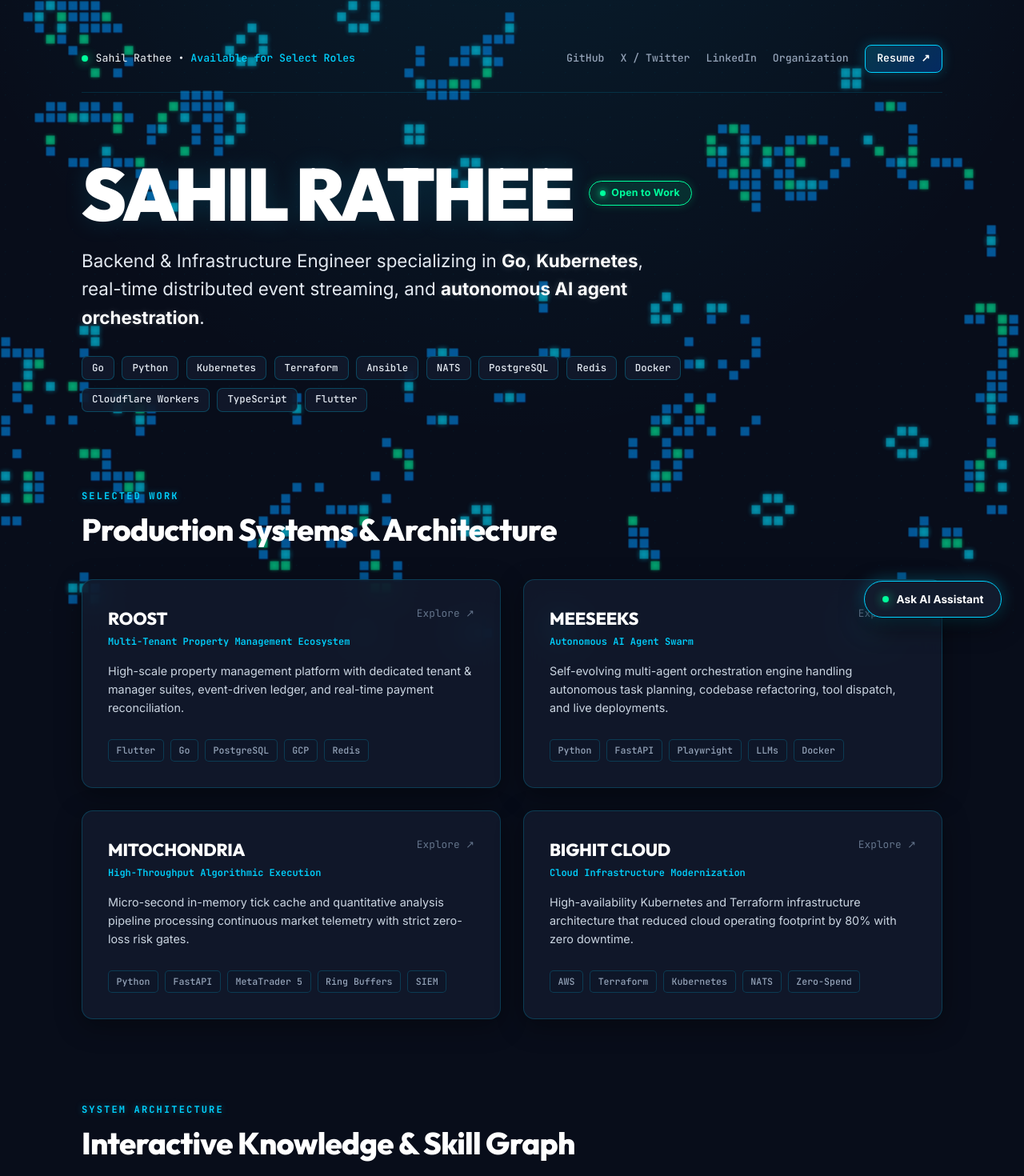
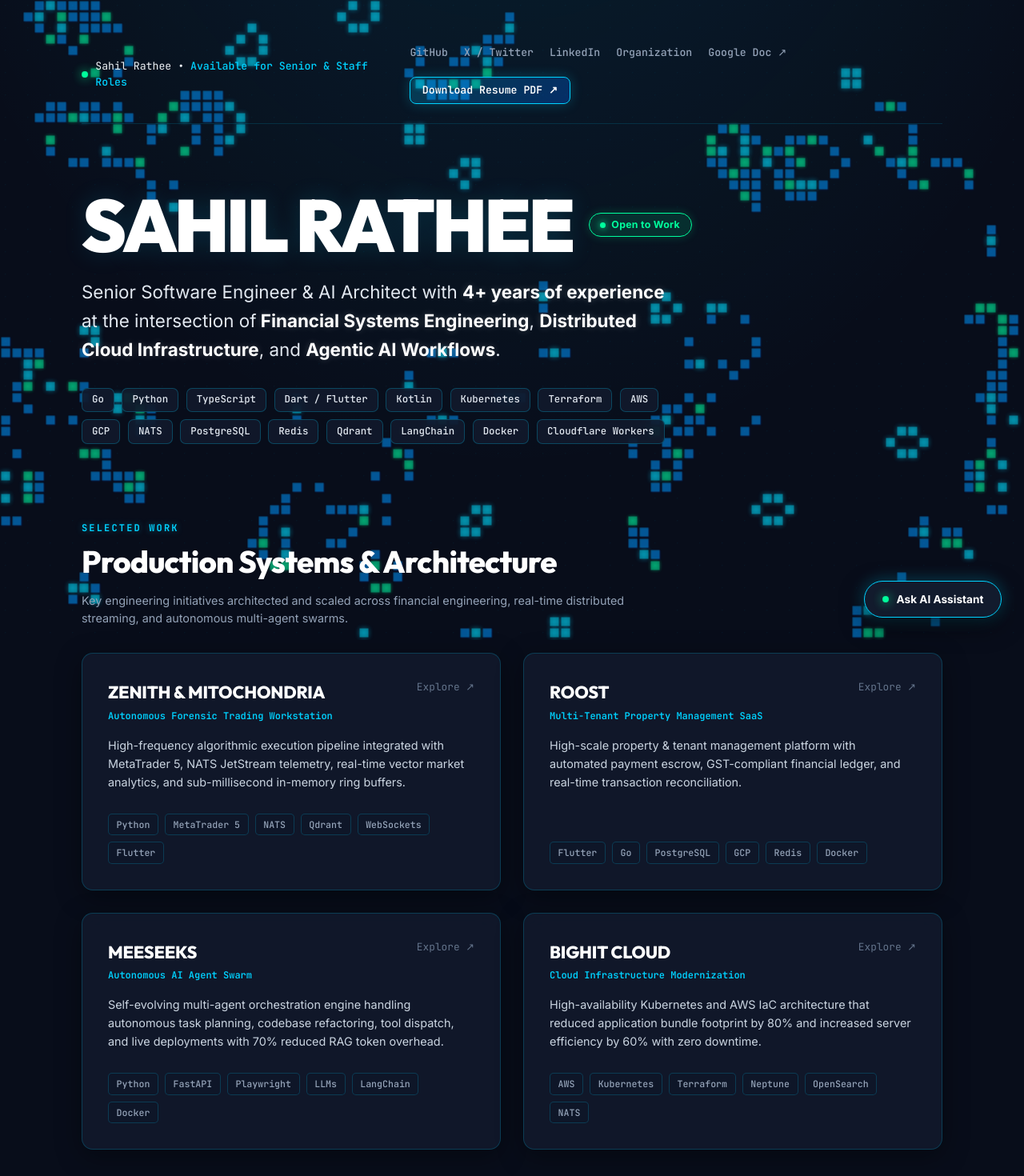
Before and after one commit to InforttsOrg/project-artits, a React (Vite) app: page / in a window 1280 px wide. Shown: the top 1470 px of the page at 80% size. Built offline with nearby package versions, Linux system fonts and the light colour scheme.

Commit message:
feat(resume): sync Google Doc resume link, updated bio metrics, and PDF export

```diff
--- a/src/App.tsx
+++ b/src/App.tsx
@@ -18,7 +18,7 @@ const App: React.FC = () => {
   };
 
   const [messages, setMessages] = useState<{ sender: 'user' | 'system', text: string, time: string }[]>([
-    { sender: 'system', text: 'Hi, I am Sahil\'s AI assistant. Ask me about his architecture work, production systems, or tech stack.', time: new Date().toLocaleTimeString([], { hour: '2-digit', minute: '2-digit' }) }
+    { sender: 'system', text: 'Hi, I am Sahil\'s AI assistant. Ask me about his architecture work, financial engineering, or agentic AI workflows.', time: new Date().toLocaleTimeString([], { hour: '2-digit', minute: '2-digit' }) }
   ]);
   const [inputVal, setInputVal] = useState('');
   const [isTyping, setIsTyping] = useState(false);
@@ -54,7 +54,7 @@ const App: React.FC = () => {
       setTimeout(() => {
         setMessages(prev => [...prev, {
           sender: 'system',
-          text: data.reply || "Sahil is a Backend & Infrastructure Engineer specializing in Go, Kubernetes, real-time distributed pipelines, and AI agent orchestration.",
+          text: data.reply || "Sahil is a Senior Software Engineer & AI Architect with 4+ years of experience across Financial Systems Engineering, Scalable Cloud Infrastructure, and Agentic AI workflows.",
           time: new Date().toLocaleTimeString([], { hour: '2-digit', minute: '2-digit' })
         }]);
         setIsTyping(false);
@@ -63,7 +63,7 @@ const App: React.FC = () => {
       setTimeout(() => {
         setMessages(prev => [...prev, {
           sender: 'system',
-          text: "Sahil specializes in Go, Kubernetes, real-time streaming, and autonomous multi-agent orchestration. Check out his featured production systems above!",
+          text: "Sahil specializes in Go, Kubernetes, real-time distributed systems, and agentic AI orchestration (70% RAG cost optimization). Check out his featured production systems above!",
           time: new Date().toLocaleTimeString([], { hour: '2-digit', minute: '2-digit' })
         }]);
         setIsTyping(false);
@@ -80,38 +80,40 @@ const App: React.FC = () => {
 
   const featuredProjects = [
     {
+      id: 'mitochondria',
+      title: 'ZENITH & MITOCHONDRIA',
+      subtitle: 'Autonomous Forensic Trading Workstation',
+      desc: 'High-frequency algorithmic execution pipeline integrated with MetaTrader 5, NATS JetStream telemetry, real-time vector market analytics, and sub-millisecond in-memory ring buffers.',
+      tags: ['Python', 'MetaTrader 5', 'NATS', 'Qdrant', 'WebSockets', 'Flutter']
+    },
+    {
       id: 'roost',
       title: 'ROOST',
-      subtitle: 'Multi-Tenant Property Management Ecosystem',
-      desc: 'High-scale property management platform with dedicated tenant & manager suites, event-driven ledger, and real-time payment reconciliation.',
-      tags: ['Flutter', 'Go', 'PostgreSQL', 'GCP', 'Redis']
+      subtitle: 'Multi-Tenant Property Management SaaS',
+      desc: 'High-scale property & tenant management platform with automated payment escrow, GST-compliant financial ledger, and real-time transaction reconciliation.',
+      tags: ['Flutter', 'Go', 'PostgreSQL', 'GCP', 'Redis', 'Docker']
     },
     {
       id: 'meeseeks',
       title: 'MEESEEKS',
       subtitle: 'Autonomous AI Agent Swarm',
-      desc: 'Self-evolving multi-agent orchestration engine handling autonomous task planning, codebase refactoring, tool dispatch, and live deployments.',
-      tags: ['Python', 'FastAPI', 'Playwright', 'LLMs', 'Docker']
-    },
-    {
-      id: 'mitochondria',
-      title: 'MITOCHONDRIA',
-      subtitle: 'High-Throughput Algorithmic Execution',
-      desc: 'Micro-second in-memory tick cache and quantitative analysis pipeline processing continuous market telemetry with strict zero-loss risk gates.',
-      tags: ['Python', 'FastAPI', 'MetaTrader 5', 'Ring Buffers', 'SIEM']
+      desc: 'Self-evolving multi-agent orchestration engine handling autonomous task planning, codebase refactoring, tool dispatch, and live deployments with 70% reduced RAG token overhead.',
+      tags: ['Python', 'FastAPI', 'Playwright', 'LLMs', 'LangChain', 'Docker']
     },
     {
       id: 'bighit_cloud',
       title: 'BIGHIT CLOUD',
       subtitle: 'Cloud Infrastructure Modernization',
-      desc: 'High-availability Kubernetes and Terraform infrastructure architecture that reduced cloud operating footprint by 80% with zero downtime.',
-      tags: ['AWS', 'Terraform', 'Kubernetes', 'NATS', 'Zero-Spend']
+      desc: 'High-availability Kubernetes and AWS IaC architecture that reduced application bundle footprint by 80% and increased server efficiency by 60% with zero downtime.',
+      tags: ['AWS', 'Kubernetes', 'Terraform', 'Neptune', 'OpenSearch', 'NATS']
     }
   ];
 
   const skillsList = [
-    'Go', 'Python', 'Kubernetes', 'Terraform', 'Ansible', 'NATS', 'PostgreSQL', 'Redis', 'Docker', 'Cloudflare Workers', 'TypeScript', 'Flutter'
+    'Go', 'Python', 'TypeScript', 'Dart / Flutter', 'Kotlin', 'Kubernetes', 'Terraform', 'AWS', 'GCP', 'NATS', 'PostgreSQL', 'Redis', 'Qdrant', 'LangChain', 'Docker', 'Cloudflare Workers'
   ];
+
+  const resumeDocUrl = "https://docs.google.com/document/d/1cH4O32ABivQJ9m8zq35eX5fmPF60pcQVI9gA2JWdcEk/edit?usp=sharing";
 
   return (
     <div className="portfolio-wrapper">
@@ -123,7 +125,7 @@ const App: React.FC = () => {
         <header className="top-nav">
           <div className="status-indicator">
             <span className="live-dot"></span>
-            <span className="status-text">Sahil Rathee <span className="text-slate-500">•</span> <span className="status-sub">Available for Select Roles</span></span>
+            <span className="status-text">Sahil Rathee <span className="text-slate-500">•</span> <span className="status-sub">Available for Senior & Staff Roles</span></span>
           </div>
           <nav className="nav-links">
             {socials.map(s => (
@@ -131,8 +133,11 @@ const App: React.FC = () => {
                 {s.name}
               </a>
             ))}
+            <a href={resumeDocUrl} target="_blank" rel="noopener noreferrer" className="nav-link">
+              Google Doc ↗
+            </a>
             <a href="/Sahil-Rathee-Resume.pdf" target="_blank" rel="noopener noreferrer" className="resume-btn">
-              Resume ↗
+              Download Resume PDF ↗
             </a>
           </nav>
         </header>
@@ -150,8 +155,8 @@ const App: React.FC = () => {
           </div>
 
           <p className="hero-bio">
-            Backend & Infrastructure Engineer specializing in <strong>Go</strong>, <strong>Kubernetes</strong>,
-            real-time distributed event streaming, and <strong>autonomous AI agent orchestration</strong>.
+            Senior Software Engineer & AI Architect with <strong>4+ years of experience</strong> at the intersection of
+            <strong> Financial Systems Engineering</strong>, <strong>Distributed Cloud Infrastructure</strong>, and <strong>Agentic AI Workflows</strong>.
           </p>
 
           <div className="skills-pill-row">
@@ -168,6 +173,7 @@ const App: React.FC = () => {
           <div className="section-header">
             <span className="section-label">Selected Work</span>
             <h2 className="section-title">Production Systems & Architecture</h2>
+            <p className="section-desc">Key engineering initiatives architected and scaled across financial engineering, real-time distributed streaming, and autonomous multi-agent swarms.</p>
           </div>
 
           <div className="cards-grid">
@@ -276,7 +282,7 @@ const App: React.FC = () => {
               href="mailto:sahil.artits.rathee@gmail.com"
               className="connect-card"
             >
-              <span className="connect-name">Email</span>
+              <span className="connect-name">Email (sahil.artits.rathee@gmail.com)</span>
               <span className="connect-arrow">↗</span>
             </a>
           </div>
@@ -284,7 +290,7 @@ const App: React.FC = () => {
 
         {/* Footer */}
         <footer className="footer-bar">
-          <div>© {new Date().getFullYear()} Sahil Rathee • Backend & Infrastructure</div>
+          <div>© {new Date().getFullYear()} Sahil Rathee • Senior Software Engineer & AI Architect</div>
           <div>New Delhi, India</div>
         </footer>
       </div>
```
Also changed, not shown: package.json (+6 -6 lines), 2 other files (tests, documents, lock files or other folders).
